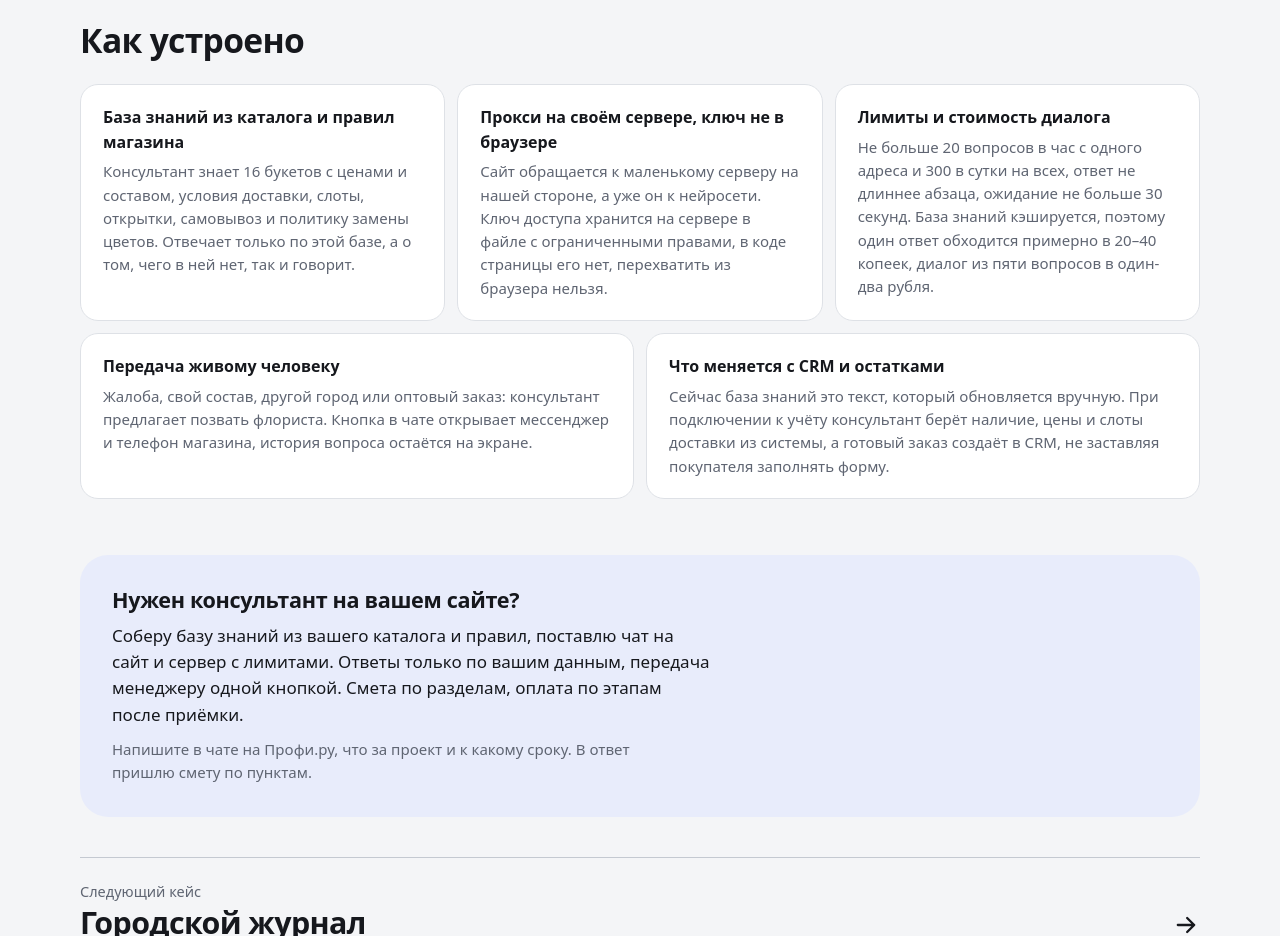
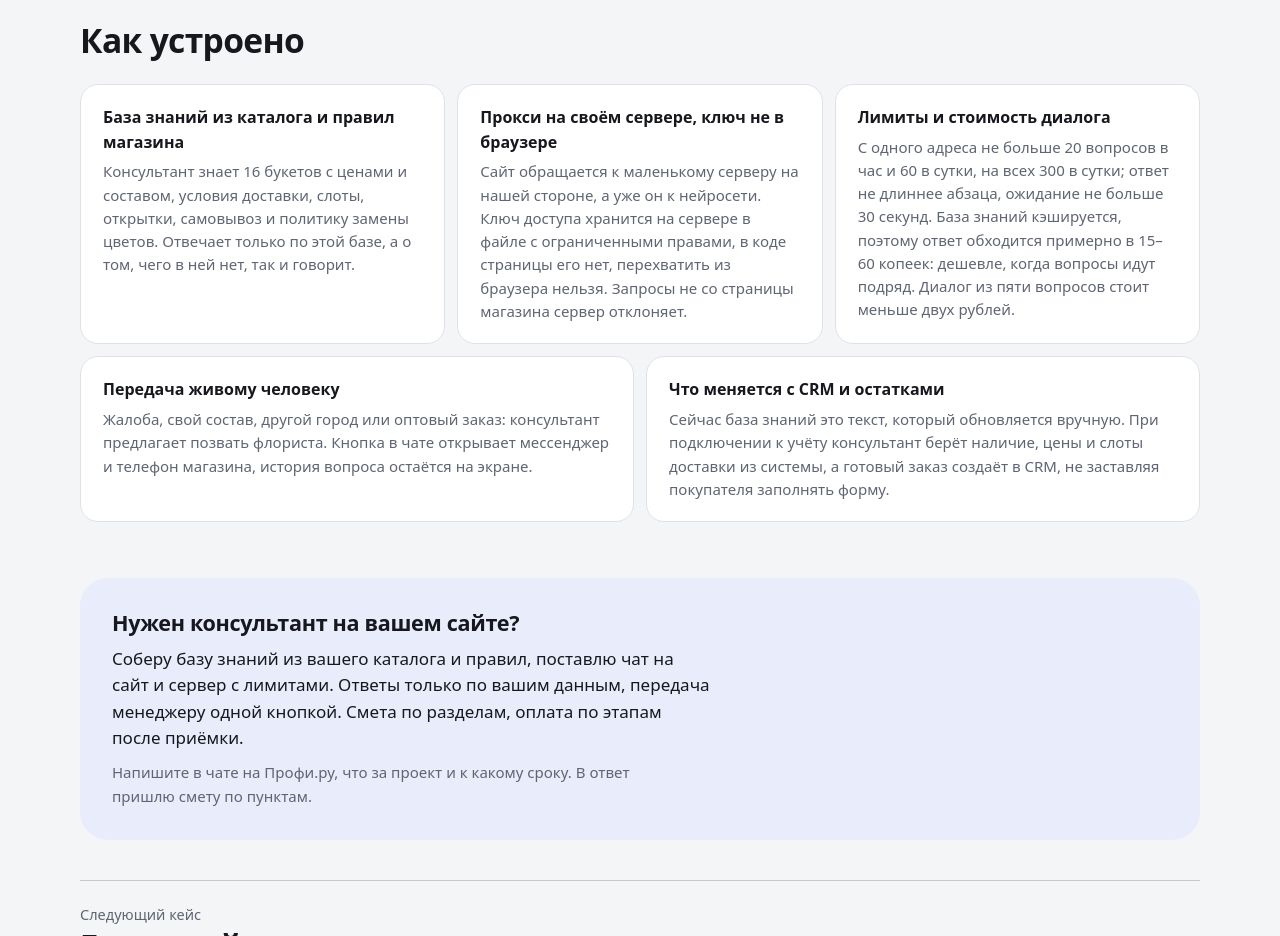
Before and after one commit to ogranka/ogranka.github.io, an Astro site: page /assistant in a window 1280 px wide. Shown: the part 2260-3196 px from the top of the page. Built offline with nearby package versions, Linux system fonts and the light colour scheme; Astro itself is replaced by a stand-in of ours; a web font is replaced by a local one.

Commit message:
Update the assistant case limits and cost per answer and allow overriding the chat endpoint

```diff
--- a/src/pages/assistant.astro
+++ b/src/pages/assistant.astro
@@ -15,11 +15,11 @@ const how = [
   },
   {
     title: 'Прокси на своём сервере, ключ не в браузере',
-    text: 'Сайт обращается к маленькому серверу на нашей стороне, а уже он к нейросети. Ключ доступа хранится на сервере в файле с ограниченными правами, в коде страницы его нет, перехватить из браузера нельзя.',
+    text: 'Сайт обращается к маленькому серверу на нашей стороне, а уже он к нейросети. Ключ доступа хранится на сервере в файле с ограниченными правами, в коде страницы его нет, перехватить из браузера нельзя. Запросы не со страницы магазина сервер отклоняет.',
   },
   {
     title: 'Лимиты и стоимость диалога',
-    text: 'Не больше 20 вопросов в час с одного адреса и 300 в сутки на всех, ответ не длиннее абзаца, ожидание не больше 30 секунд. База знаний кэшируется, поэтому один ответ обходится примерно в 20–40 копеек, диалог из пяти вопросов в один-два рубля.',
+    text: 'С одного адреса не больше 20 вопросов в час и 60 в сутки, на всех 300 в сутки; ответ не длиннее абзаца, ожидание не больше 30 секунд. База знаний кэшируется, поэтому ответ обходится примерно в 15–60 копеек: дешевле, когда вопросы идут подряд. Диалог из пяти вопросов стоит меньше двух рублей.',
   },
   {
     title: 'Передача живому человеку',
--- a/src/scripts/cvety-chat.ts
+++ b/src/scripts/cvety-chat.ts
@@ -1,6 +1,7 @@
 // Чат с консультантом магазина: шторка, подсказки, стриминг ответа по SSE,
 // история в sessionStorage, передача флористу. Без библиотек.
-const ENDPOINT = 'https://ai.82-21-53-138.sslip.io/chat';
+// Адрес прокси можно переопределить при сборке, например под свой поддомен
+const ENDPOINT = import.meta.env.PUBLIC_CHAT_ENDPOINT || 'https://ai.82-21-53-138.sslip.io/chat';
 const STORE = 'pm-chat';
 const MAX_TURNS = 12;
 const MAX_LEN = 600;
```
